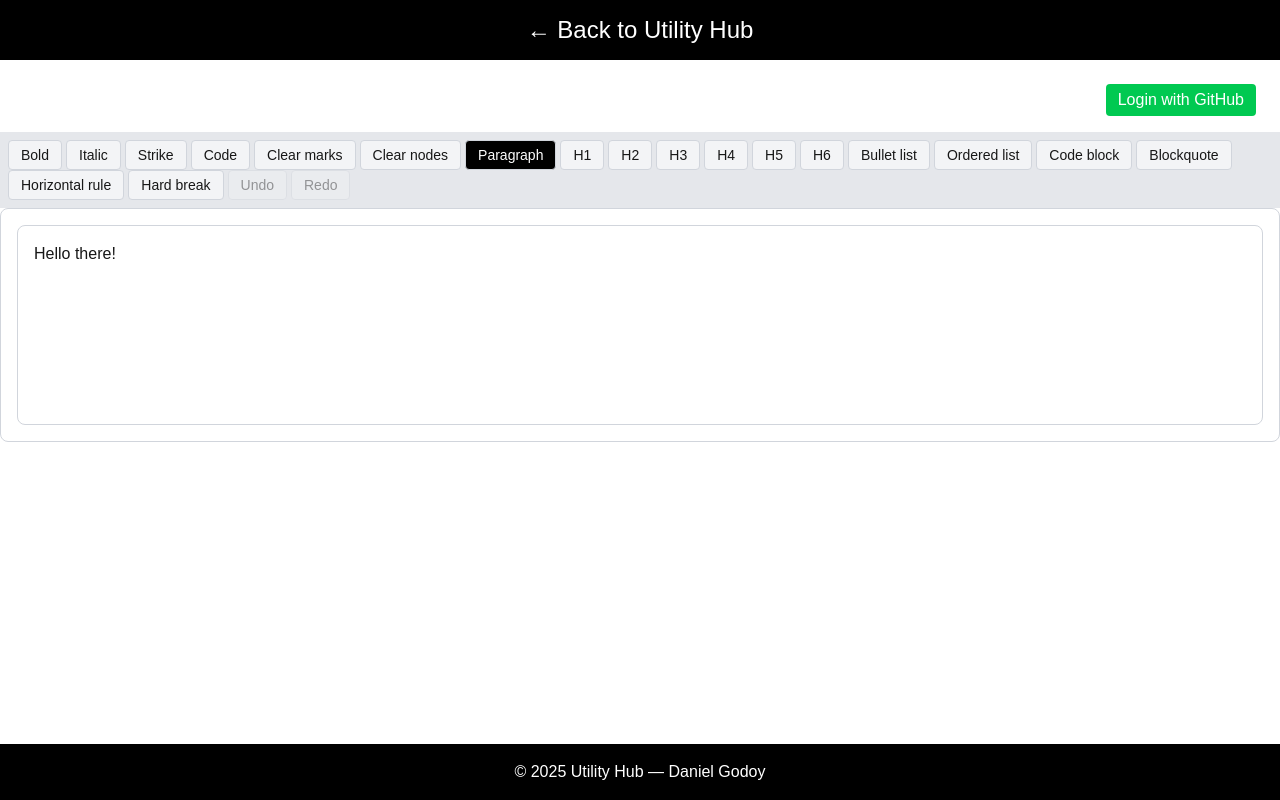
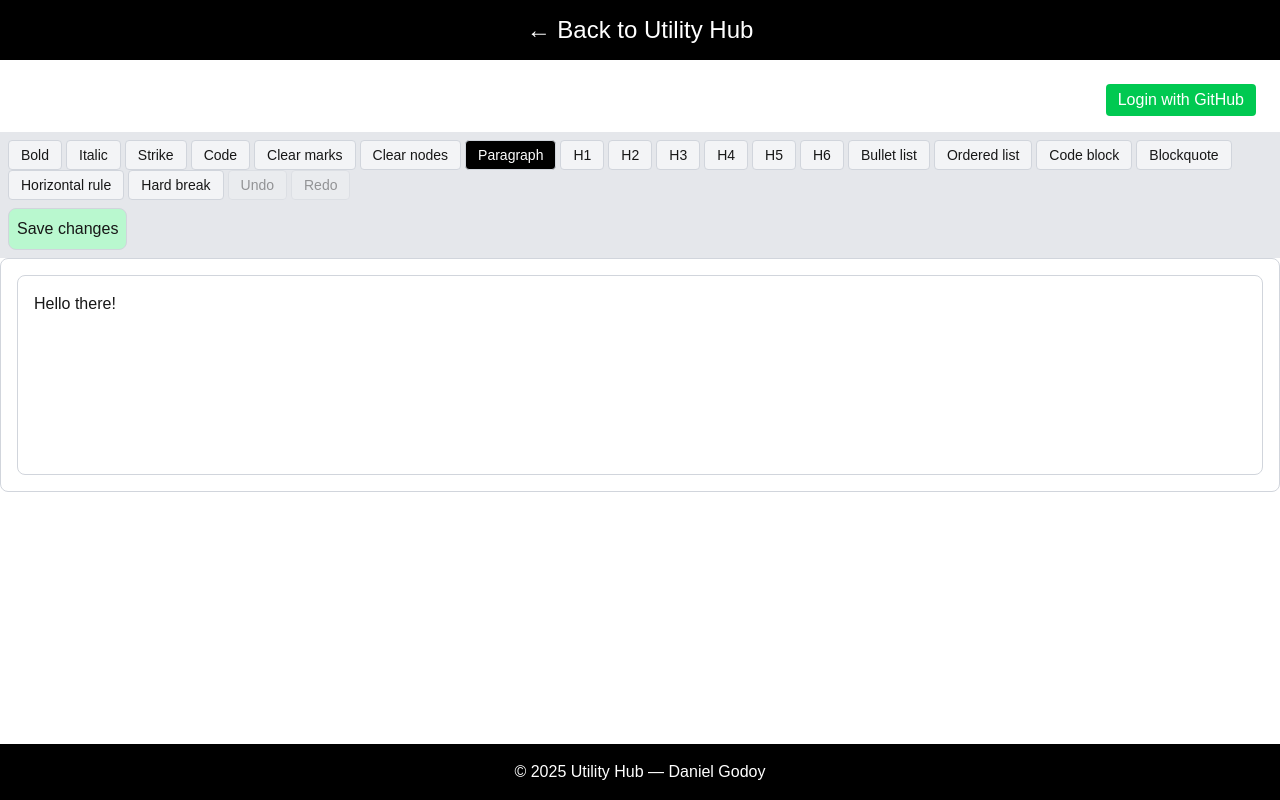
Before and after one commit to DanielGodoyGalindo/todo_app, a Next.js app: page /editor in a window 1280 px wide. Built offline with nearby package versions, Linux system fonts and the light colour scheme; no server answers.

Commit message:
feat: text editor save button added

```diff
--- a/app/editor/components/editor.tsx
+++ b/app/editor/components/editor.tsx
@@ -150,6 +150,9 @@ function MenuBar({ editor }: { editor: Editor | null }) {
                     Redo
                 </button>
             </div>
+            <button className='bg-green-200 hover: cursor-pointer p-2 mt-2 border border-gray-300 rounded-lg'>
+                Save  changes
+            </button>
         </div>
     )
 }
```
